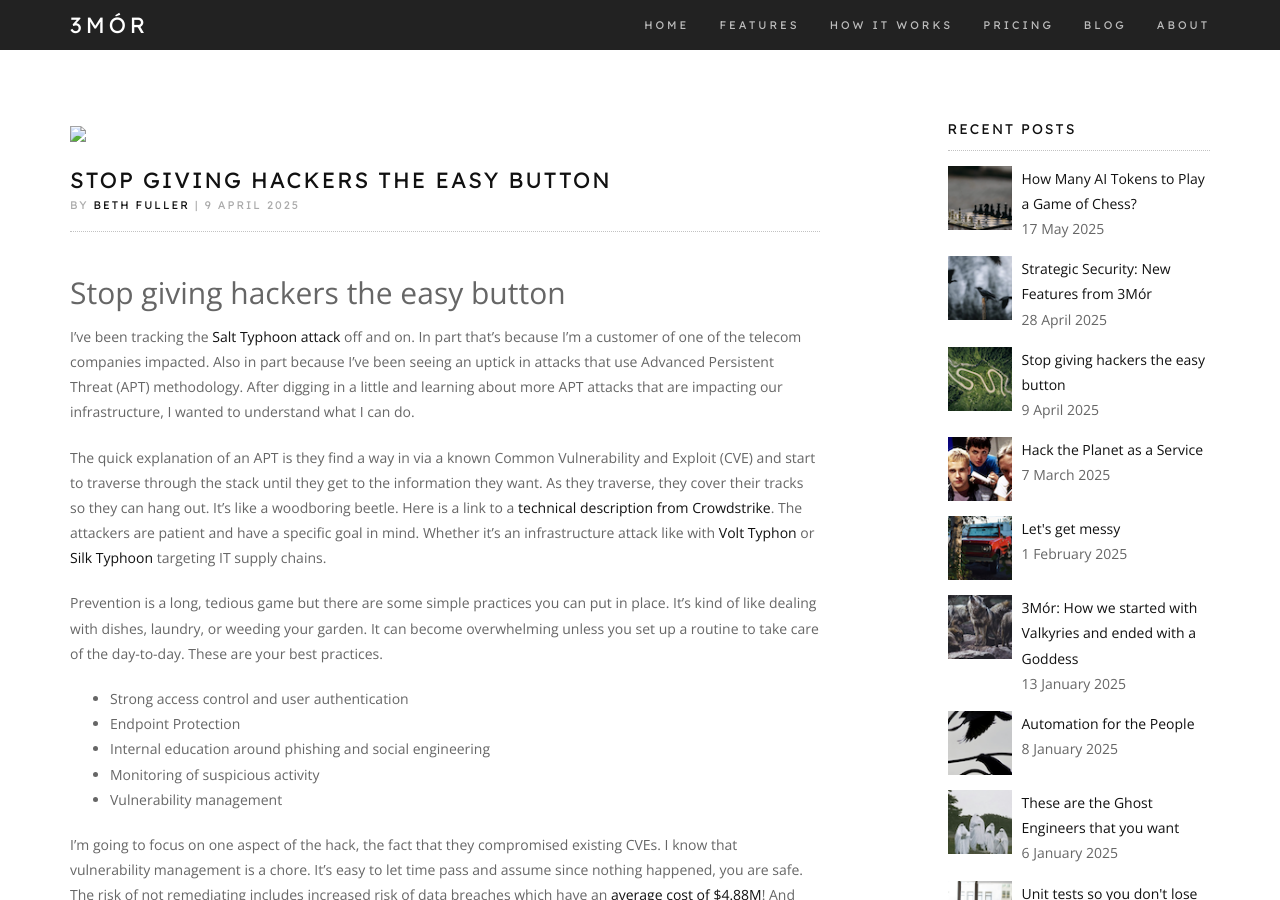
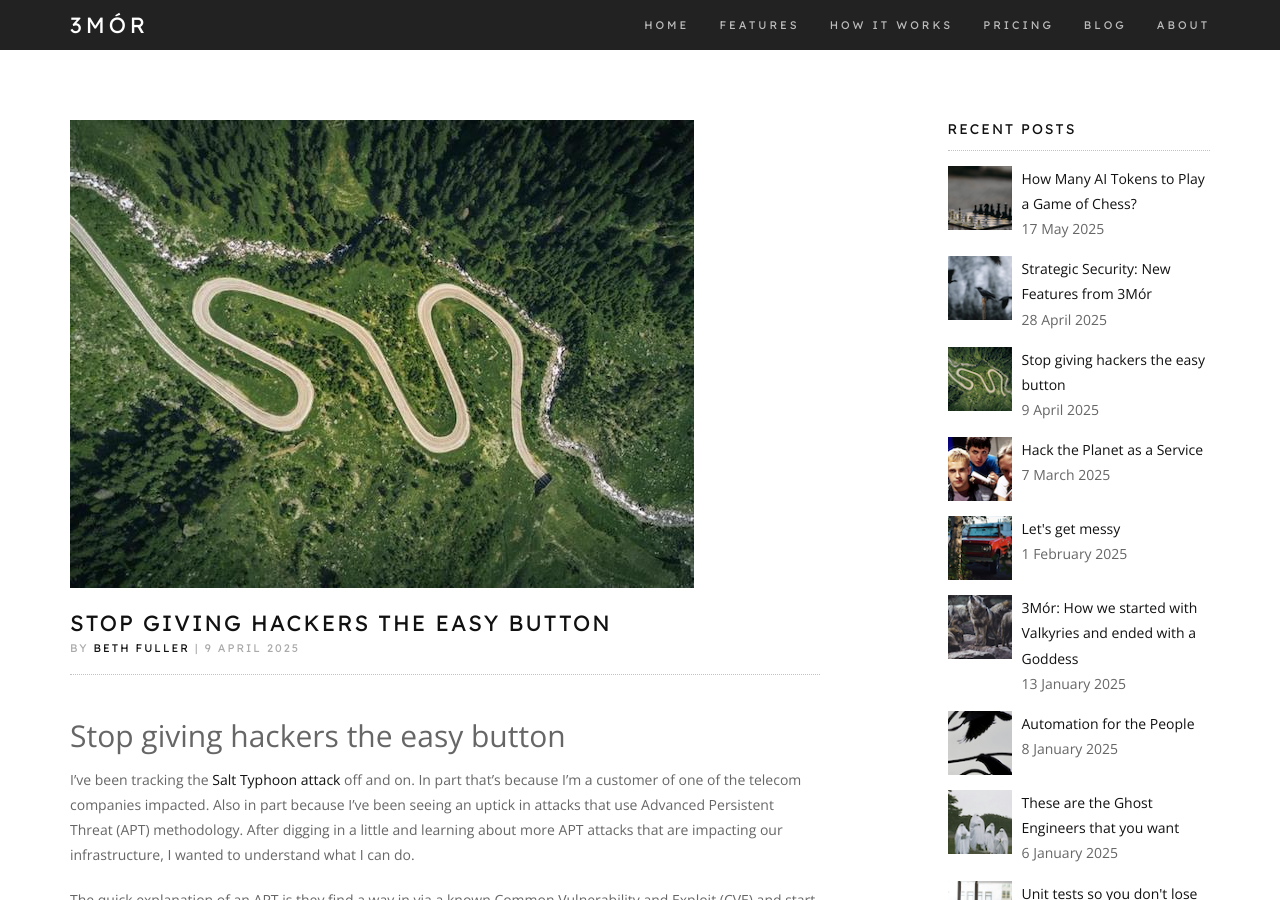
Before and after one commit to 3mor-io/3mor, a Jekyll site: the page built from website/_posts/2025-04-09-stop-giving-hackers-the-easy-button.md, in a window 1280 px wide and 900 px high. Built offline with Jekyll 4.4.1, drawn with Linux system fonts in a browser that asks for light colours; some web fonts are replaced; comment, search, counter and statistics services are not loaded.

```diff
--- a/website/_posts/2025-04-09-stop-giving-hackers-the-easy-button.md
+++ b/website/_posts/2025-04-09-stop-giving-hackers-the-easy-button.md
@@ -3,7 +3,7 @@
 title: "Stop giving hackers the easy button"
 excerpt: "Vulnerability management is like tending a garden. When I weed my strawberry patch, I’m rewarded with strawberries in early summer. But weeding isn’t enough."
 author: Beth Fuller
-image: /assets/images/winding-road.png
+image: /assets/images/winding-road.jpg
 thumb: /assets/images/thumbs/winding-road.png
 tags: devops security observation
 ---
```
Also changed, not shown: website/_posts/2025-02-01-lets-get-messy.md (+1 -1 lines).
